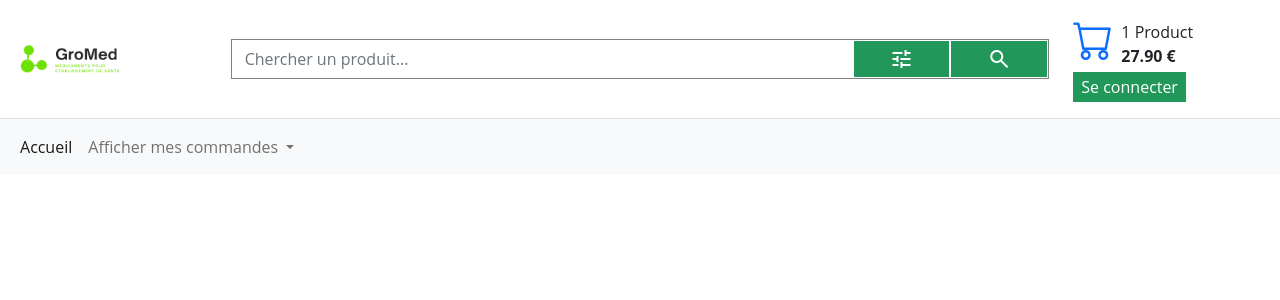
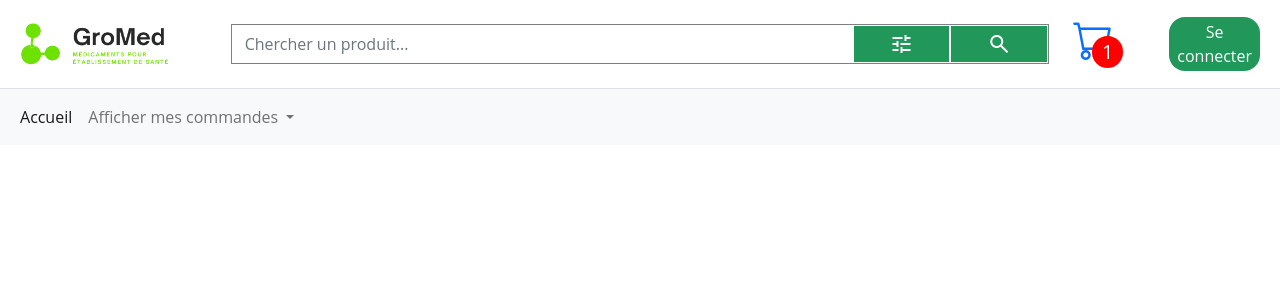
Before and after one commit to projetG3/projetFront, an Angular app: page /home in a window 1280 px wide. Shown: the top 300 px of the page. Built offline with nearby package versions, Linux system fonts and the light colour scheme.

Commit message:
notification panier non dynamique

```diff
--- a/src/app/app.component.css
+++ b/src/app/app.component.css
@@ -32,3 +32,28 @@ form:focus-within {
 .material-symbols-outlined {
   margin-left:0.25vh;
 }
+
+.logButton{
+  border-radius: 2vh;
+}
+
+
+
+
+
+
+.item {
+  position:relative;
+  display:inline-block;
+}
+.notify-badge{
+  position: absolute;
+  right:-10px;
+  top:20px;
+  background:red;
+  text-align: center;
+  border-radius: 30px 30px 30px 30px;
+  color:white;
+  padding:1px 10px;
+  font-size:20px;
+}
--- a/src/app/app.component.html
+++ b/src/app/app.component.html
@@ -9,7 +9,7 @@
       <div class="container-fluid">
         <div class="row p-2 pt-3 pb-3 d-flex align-items-center">
           <div class="col-md-2">
-            <img  class="d-none d-md-flex" src="assets/image/2-rogner.png" width="100">
+            <img  class="d-none d-md-flex" src="assets/image/2-rogner.png" width="80%">
           </div>
           <div class="col-md-8">
             <form class="d-flex form-inputs">
@@ -19,22 +19,23 @@
             </form>
           </div>
 
-          <div class="col-md-2">
-            <div class="d-flex d-none d-md-flex flex-row align-items-center">
-                <a href="/panier"><h1 class="bi bi-cart"></h1></a>
-                <div class="d-flex flex-column ms-2">
-                    <span class="qty">1 Product</span>
-                    <span class="fw-bold">27.90 €</span>
-                </div>
+          <div class="col-md">
+            <div class="item">
+              <a href="/panier">
+                <h1 class="bi bi-cart"></h1>
+                <span class="notify-badge" >1</span>
+              </a>
             </div>
+          </div>
 
+
+          <div class="col-md">
             <div *ngIf="getStatutConnection()">
-              <button (click)="seDeconnecter()">Se déconnecter</button>
+              <button class="logButton" (click)="seDeconnecter()">Se déconnecter</button>
             </div>
             <div *ngIf="!getStatutConnection()">
-                <button [routerLink]="['connexion']">Se connecter</button>
+                <button class="logButton" [routerLink]="['connexion']">Se connecter</button>
             </div>
-
           </div>
         </div>
       </div>
```
